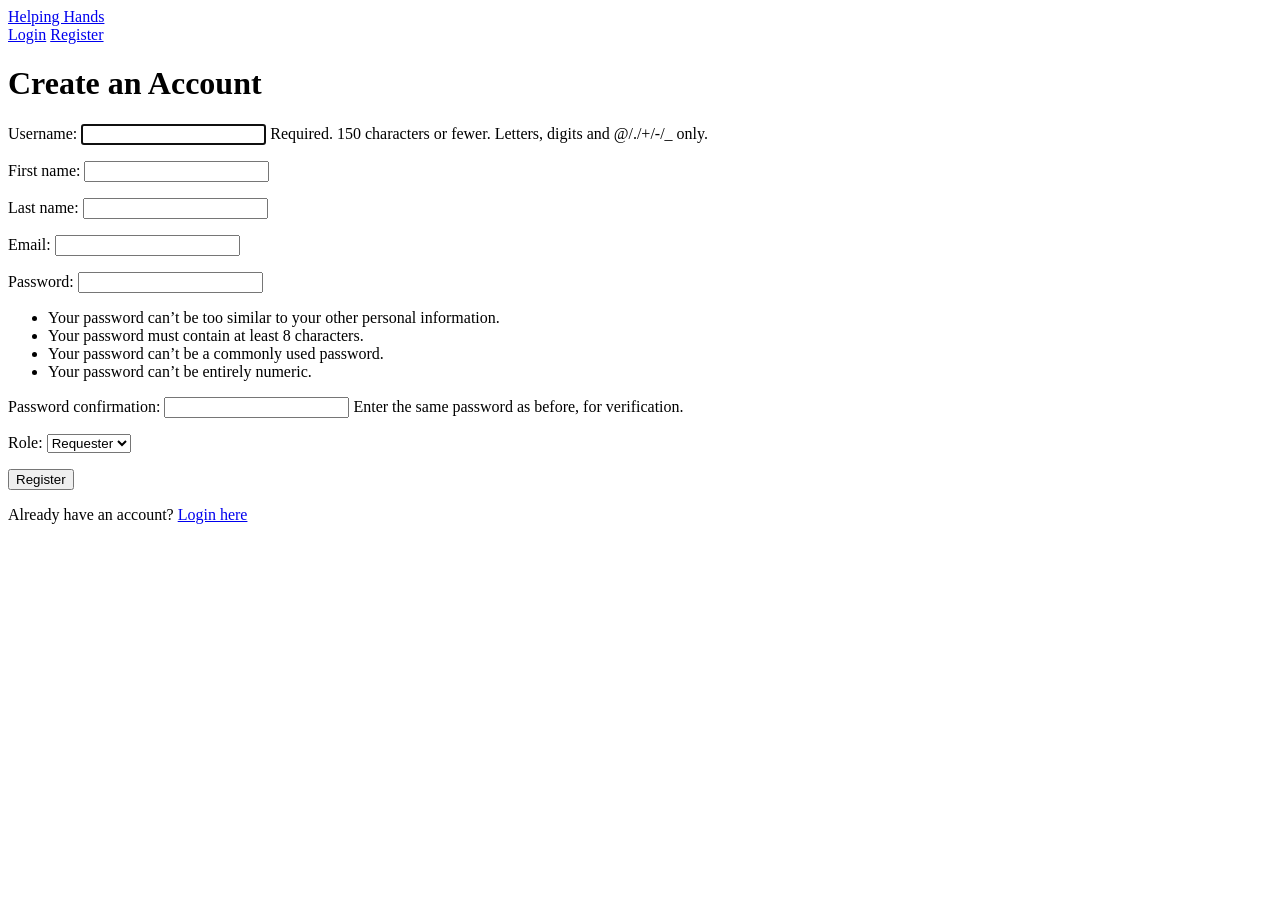
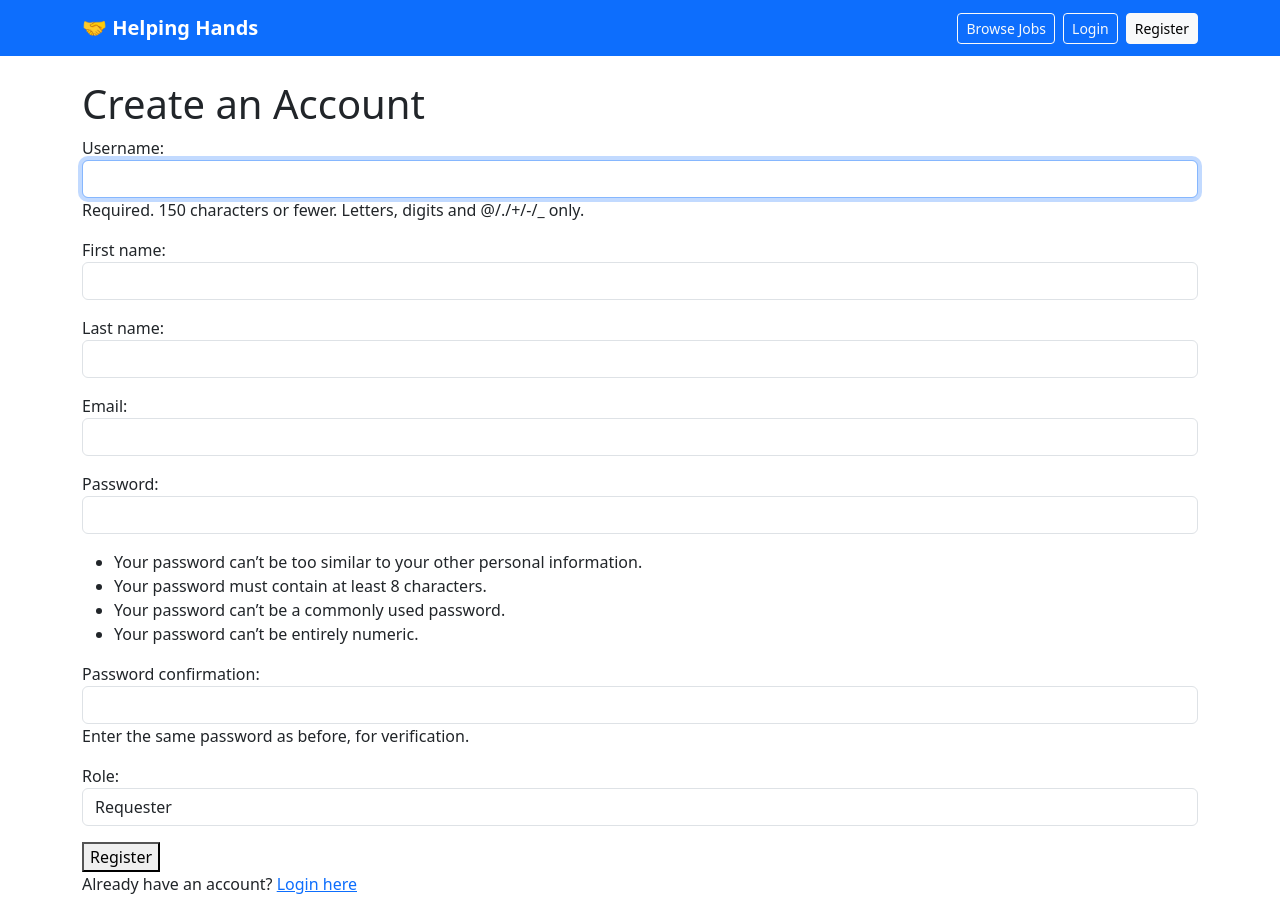
Before and after one commit to LAVACHE123/Helping-Hands, a Django app: page /register/ in a window 1280 px wide. Before the commit the page ends 524 px from the top, so only its background shows below. Run offline with Django 5.2, Linux system fonts and the light colour scheme.

Commit message:
templates edit

```diff
--- a/project/helply/templates/base.html
+++ b/project/helply/templates/base.html
@@ -4,31 +4,40 @@
     <meta charset="UTF-8">
     <meta name="viewport" content="width=device-width, initial-scale=1.0">
     <title>{% block title %}Helping Hands{% endblock %}</title>
+    <link href="https://cdn.jsdelivr.net/npm/bootstrap@5.3.0/dist/css/bootstrap.min.css" rel="stylesheet">
 </head>
 <body>
 
-    <nav>
-        <a href="{% url 'home' %}">Helping Hands</a>
-        <div>
-            {% if user.is_authenticated %}
-                <span>Hello, {{ user.first_name }}!</span>
-                <a href="{% url 'logout' %}">Logout</a>
-            {% else %}
-                <a href="{% url 'login' %}">Login</a>
-                <a href="{% url 'register' %}">Register</a>
-            {% endif %}
+    <nav class="navbar navbar-expand-lg navbar-dark bg-primary">
+        <div class="container">
+            <a class="navbar-brand fw-bold" href="{% url 'home' %}">🤝 Helping Hands</a>
+            <div class="ms-auto d-flex align-items-center gap-2">
+                <a href="{% url 'job_list' %}" class="btn btn-outline-light btn-sm">Browse Jobs</a>
+                {% if user.is_authenticated %}
+                    <a href="{% url 'job_create' %}" class="btn btn-outline-light btn-sm">Post a Job</a>
+                    <span class="text-white">Hi, {{ user.first_name }}!</span>
+                    <a href="{% url 'logout' %}" class="btn btn-light btn-sm">Logout</a>
+                {% else %}
+                    <a href="{% url 'login' %}" class="btn btn-outline-light btn-sm">Login</a>
+                    <a href="{% url 'register' %}" class="btn btn-light btn-sm">Register</a>
+                {% endif %}
+            </div>
         </div>
     </nav>
 
-    <main>
+    <div class="container mt-4">
         {% if messages %}
             {% for message in messages %}
-                <p>{{ message }}</p>
+                <div class="alert alert-info alert-dismissible fade show">
+                    {{ message }}
+                    <button type="button" class="btn-close" data-bs-dismiss="alert"></button>
+                </div>
             {% endfor %}
         {% endif %}
 
         {% block content %}{% endblock %}
-    </main>
+    </div>
 
+    <script src="https://cdn.jsdelivr.net/npm/bootstrap@5.3.0/dist/js/bootstrap.bundle.min.js"></script>
 </body>
 </html>
```
Also changed, not shown: 3 other files.
